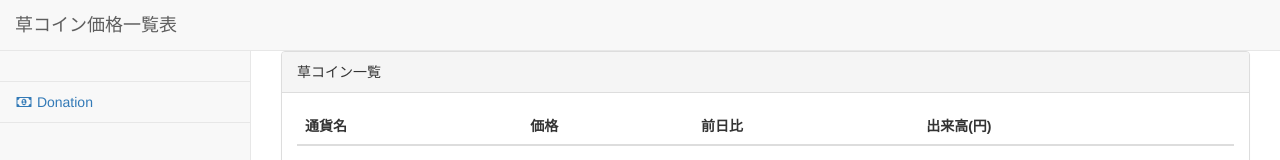
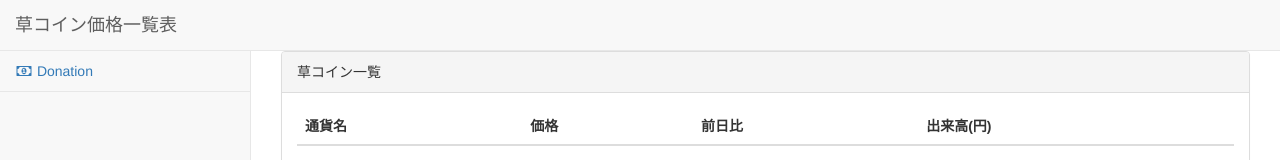
Before and after one commit to takuya-andou/kusacoinlist, a plain HTML site: page docs/index.html in a window 1280 px wide. Shown: the top 160 px of the page. Drawn offline with Linux system fonts and the light colour scheme; no server answers.

Commit message:
不要な部分を削除

```diff
--- a/docs/index.html
+++ b/docs/index.html
@@ -63,9 +63,6 @@
             <div class="navbar-default sidebar" role="navigation">
                 <div class="sidebar-nav navbar-collapse">
                     <ul class="nav" id="side-menu">
-                        <li class="sidebar-search">
-                            <!-- /input-group -->
-                        </li>
                         <li>
                             <a href="#"><i class="fa fa-money fa-fw"></i> Donation</a>
                         </li>
```
